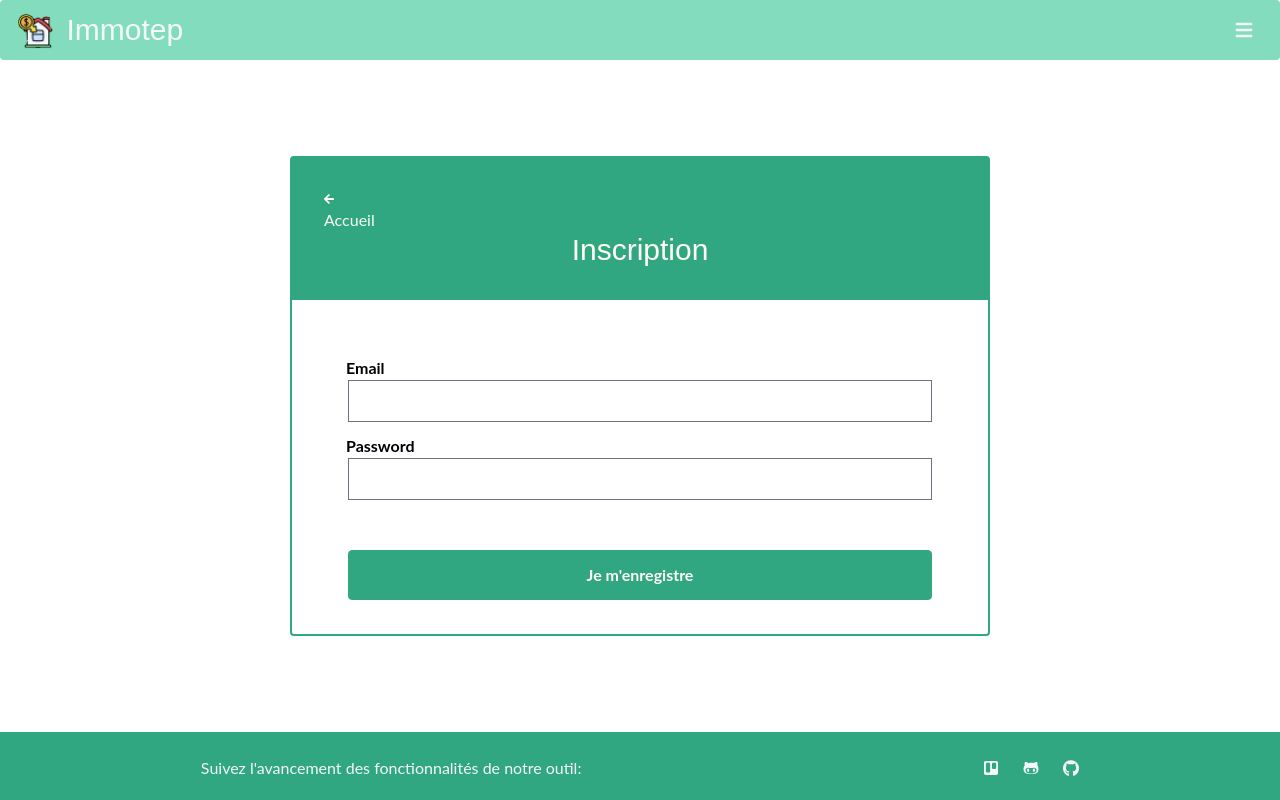
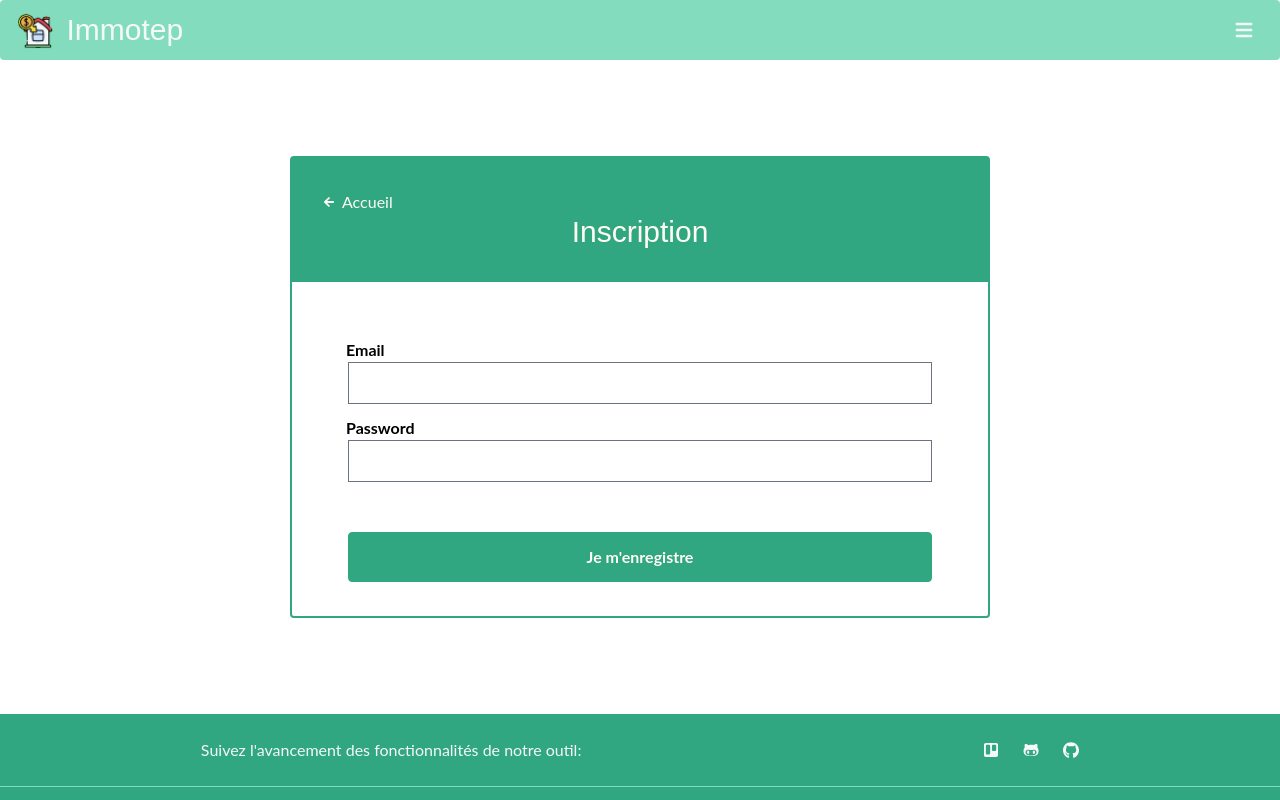
Before and after one commit to ophelie-gaudin/Immotep_front_react, a React (Create React App) app: page /register in a window 1280 px wide. Shown: the top 800 px of the page. Built offline with nearby package versions, Linux system fonts and the light colour scheme.

Commit message:
fix redirection for housing card

```diff
--- a/src/components/FormsCard/index.jsx
+++ b/src/components/FormsCard/index.jsx
@@ -10,12 +10,8 @@ const FormsCard = (props) => {
       {' '}
       <div className='flex flex-col rounded-[0.25rem] my-24 mx-auto w-[80vw] max-w-[700px] border-2 border-primary text-whiite '>
         <div className='px-8 py-8 bg-primary mb-8'>
-          {/* <a className="flex items-center " href={props.returnUrl || "/"}>
-            <FaArrowLeft className="form-arrow-icon" />{" "}
-            {props.returnText || "Retour"}
-          </a> */}
-          <Link to={props.returnUrl || '/'}>
-            <FaArrowLeft className='form-arrow-icon' />{' '}
+          <Link className="flex items-center" to={props.returnUrl || "/"}>
+            <FaArrowLeft className='form-arrow-icon' />{" "}
             {props.returnText || 'Retour'}
           </Link>
           <h2 className='text-center text-3xl font-pacifico'>{props.title}</h2>
--- a/src/components/Main/HousingCardInfo/index.jsx
+++ b/src/components/Main/HousingCardInfo/index.jsx
@@ -45,7 +45,6 @@ const HousingCardInfo = (props) => {
           <button className='block py-2 pr-4 pl-3 text-white rounded border-b border-light md:p-0 dark:text-white bg-primary md:border-none  md:px-2 md:py:1  hover:font-bold'>
             <Link
               to={`/dashboard/${data.project_id}/housing/${data.id}/edit`}
-              state={{ data }}
             >
               Modifier le logement
             </Link>
--- a/src/pages/Housing/Housing.edit.jsx
+++ b/src/pages/Housing/Housing.edit.jsx
@@ -82,7 +82,6 @@ export default function HousingUpdate() {
           title='Modifier mon logement'
           returnText='Mon Logement'
           returnUrl={`/dashboard/${project_id}/housing/${housing_id}`}
-          // returnState={location.state}
         >
           <form onSubmit={handleSubmit}>
             <label className='font-medium'>
--- a/src/pages/Housing/Housing.read.jsx
+++ b/src/pages/Housing/Housing.read.jsx
@@ -34,7 +34,8 @@ export default function HousingRead() {
     <>
       <FormsCard
         title='Informations concernant le logement'
-        returnUrl={`dashboard/${project_id}/housing/${housing_id}`}
+        returnText="Retour sur mon projet"
+        returnUrl={`/dashboard/${project_id}`}
       >
         <div className='mt-12 mb-8'>
           <div>
```
